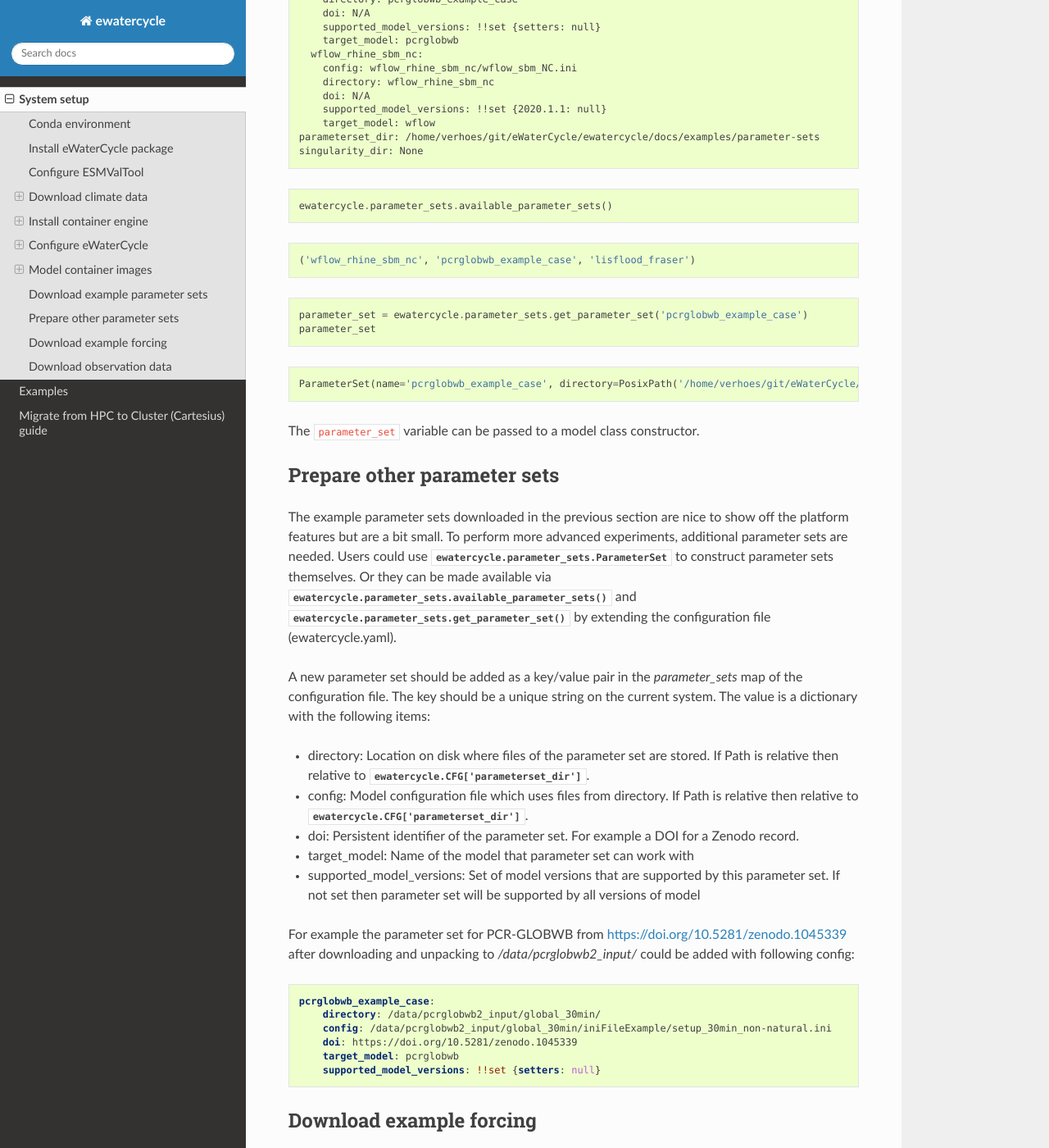
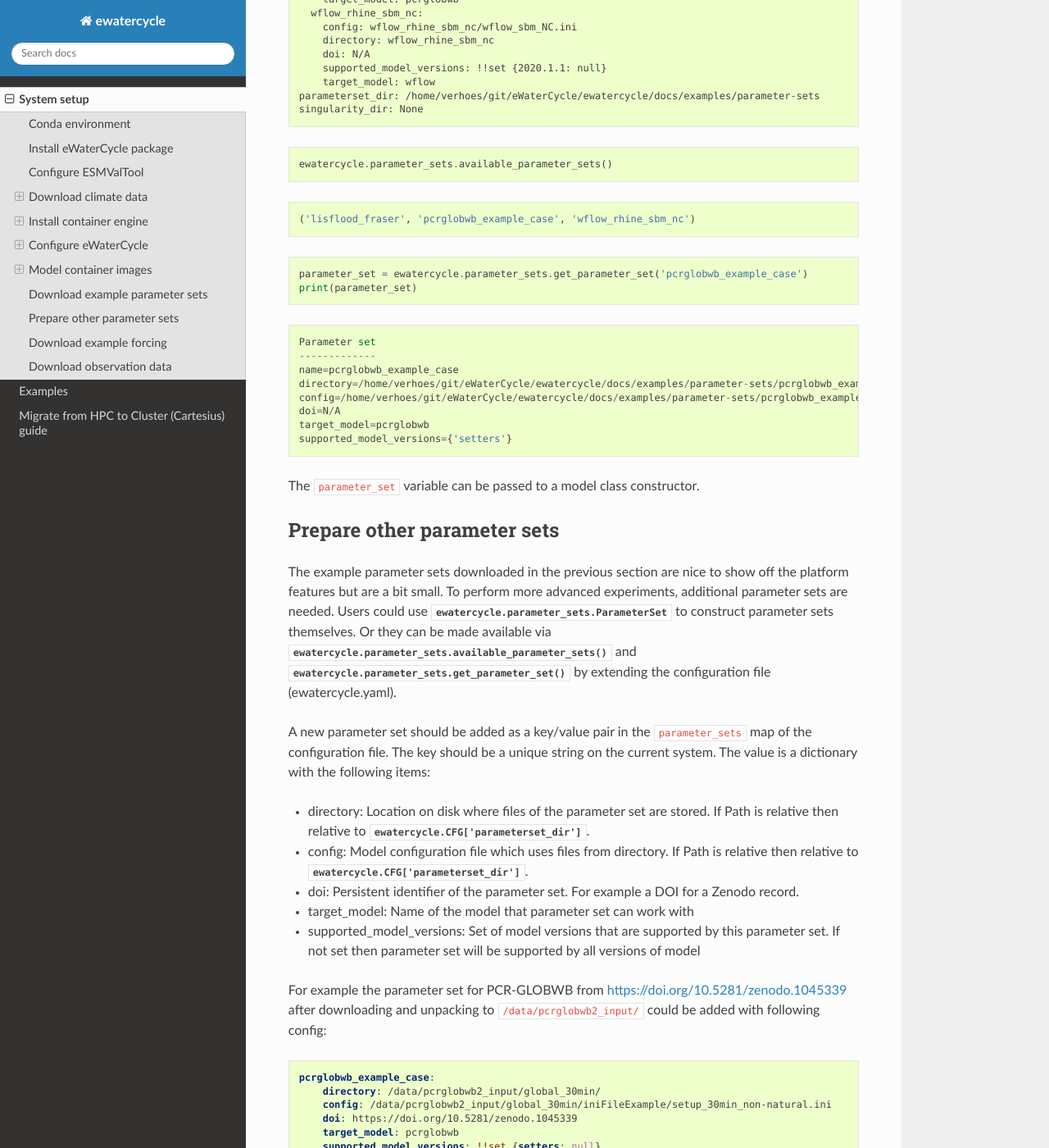
Before and after one commit to eWaterCycle/ewatercycle, a Sphinx documentation site: the page built from docs/system_setup.rst, in a window 1280 px wide and 1400 px high, scrolled down 5838 px. Shown: the whole window at 82% size. Built offline with Sphinx 7.4.7 and the Read the Docs theme 2.0.0, drawn with Linux system fonts in a browser that asks for light colours; pages that are not in the unit, such as notebooks, are missing from menus; some of the changed text lies outside the part shown.

Commit message:
Dont use italics + print parameterset

```diff
--- a/docs/system_setup.rst
+++ b/docs/system_setup.rst
@@ -337,19 +334,26 @@ configuration file.
 
 .. parsed-literal::
 
-    ('wflow_rhine_sbm_nc', 'pcrglobwb_example_case', 'lisflood_fraser')
+    ('lisflood_fraser', 'pcrglobwb_example_case', 'wflow_rhine_sbm_nc')
 
 
 
 .. code:: ipython3
 
     parameter_set = ewatercycle.parameter_sets.get_parameter_set('pcrglobwb_example_case')
-    parameter_set
+    print(parameter_set)
 
 
 .. parsed-literal::
 
-    ParameterSet(name='pcrglobwb_example_case', directory=PosixPath('/home/verhoes/git/eWaterCycle/ewatercycle/docs/examples/parameter-sets/pcrglobwb_example_case'), config=PosixPath('/home/verhoes/git/eWaterCycle/ewatercycle/docs/examples/parameter-sets/pcrglobwb_example_case/setup_natural_test.ini'), doi='N/A', target_model='pcrglobwb', supported_model_versions={'setters'})
+    Parameter set
+    -------------
+    name=pcrglobwb_example_case
+    directory=/home/verhoes/git/eWaterCycle/ewatercycle/docs/examples/parameter-sets/pcrglobwb_example_case
+    config=/home/verhoes/git/eWaterCycle/ewatercycle/docs/examples/parameter-sets/pcrglobwb_example_case/setup_natural_test.ini
+    doi=N/A
+    target_model=pcrglobwb
+    supported_model_versions={'setters'}
 
 The ``parameter_set`` variable can be passed to a model class
 constructor.
@@ -362,7 +366,7 @@ To perform more advanced experiments, additional parameter sets are needed.
 Users could use :py:class:`ewatercycle.parameter_sets.ParameterSet` to construct parameter sets themselves.
 Or they can be made available via :py:func:`ewatercycle.parameter_sets.available_parameter_sets` and :py:func:`ewatercycle.parameter_sets.get_parameter_set` by extending the configuration file (ewatercycle.yaml).
 
-A new parameter set should be added as a key/value pair in the `parameter_sets` map of the configuration file.
+A new parameter set should be added as a key/value pair in the ``parameter_sets`` map of the configuration file.
 The key should be a unique string on the current system.
 The value is a dictionary with the following items:
 
@@ -372,7 +376,7 @@ The value is a dictionary with the following items:
 * target_model: Name of the model that parameter set can work with
 * supported_model_versions: Set of model versions that are supported by this parameter set. If not set then parameter set will be supported by all versions of model
 
-For example the parameter set for PCR-GLOBWB from https://doi.org/10.5281/zenodo.1045339 after downloading and unpacking to `/data/pcrglobwb2_input/` could be added with following config:
+For example the parameter set for PCR-GLOBWB from https://doi.org/10.5281/zenodo.1045339 after downloading and unpacking to ``/data/pcrglobwb2_input/`` could be added with following config:
 
 .. code:: yaml
 
@@ -402,7 +406,7 @@ Download observation data
 -------------------------
 
 Observation data is needed to calculate metrics of the model performance or plot a hydrograph . The
-ewatercycle package can use`Global Runoff Data Centre
+ewatercycle package can use `Global Runoff Data Centre
 (GRDC) <https://www.bafg.de/GRDC>`__ or `U.S. Geological Survey Water
 Services (USGS) <https://waterservices.usgs.gov/>`__ data.
 
```
Also changed, not shown: other parts of docs/system_setup.rst (+0 -3 lines).
